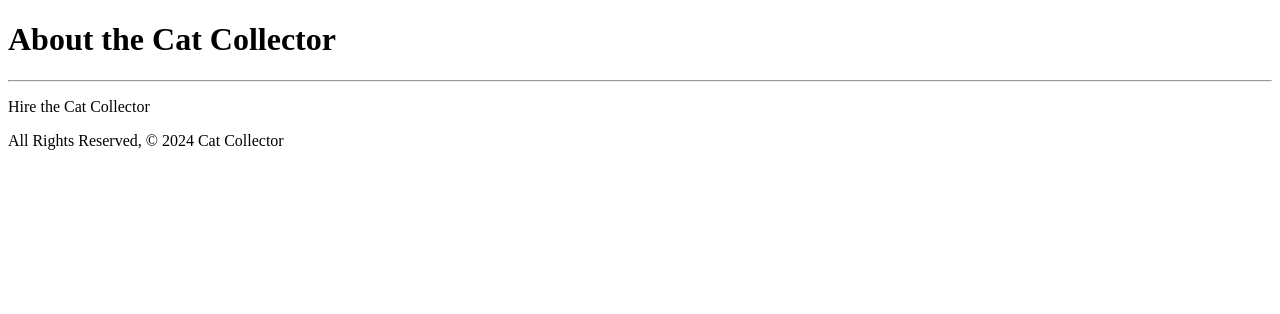
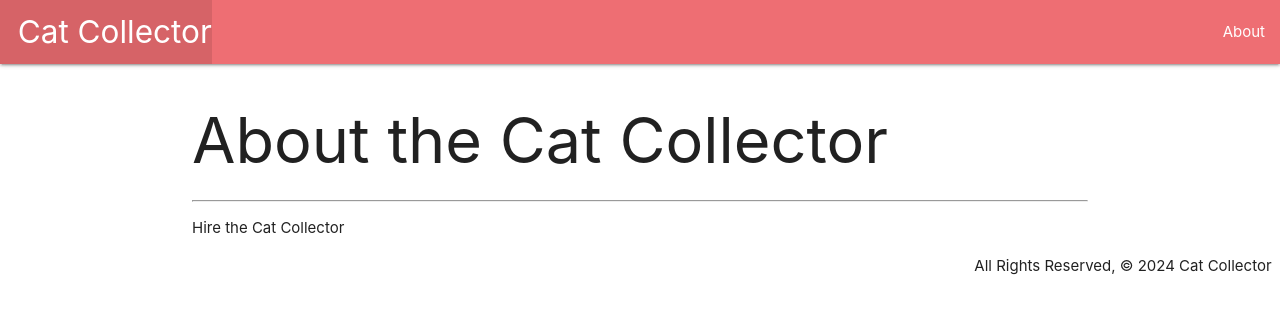
Before and after one commit to RyanCLuis/catCollector-, a Django app: page /about/ in a window 1280 px wide. Shown: the top 314 px of the page. Run offline with Django 3.2, Linux system fonts and the light colour scheme.

Commit message:
adds styling and template base

```diff
--- a/main_app/templates/about.html
+++ b/main_app/templates/about.html
@@ -1,14 +1,6 @@
-<!DOCTYPE html>
-<html lang="en">
-<head>
-    <meta charset="UTF-8">
-    <meta name="viewport" content="width=device-width, initial-scale=1.0">
-    <title>About</title>
-</head>
-<body>
-    <h1>About the Cat Collector</h1>
-    <hr>
-    <p>Hire the Cat Collector</p>
-    <footer>All Rights Reserved, &copy; 2024 Cat Collector</footer>
-</body>
-</html>
+{% extends 'base.html' %}
+{% block content %}
+<h1>About the Cat Collector</h1>
+<hr>
+<p>Hire the Cat Collector</p>
+{% endblock %}
--- /dev/null
+++ b/main_app/templates/base.html
@@ -0,0 +1,40 @@
+<!DOCTYPE html>
+<html lang="en">
+<head>
+    <meta charset="UTF-8">
+    <meta name="viewport" content="width=device-width, initial-scale=1.0">
+    <title>CatCollector</title>
+    <link rel="stylesheet" href="https://cdnjs.cloudflare.com/ajax/libs/materialize/1.0.0/css/materialize.min.css">
+</head>
+<body>
+    <header class="navbar-fixed">
+        <nav>
+            <div class="nav-wrapper">
+                <ul>
+                    <li>
+                        <a href="/" class="left brand-logo">
+                            &nbsp;&nbsp;Cat Collector
+                        </a>
+                    </li>
+                </ul>
+                <ul class="right">
+                    <li>
+                        <a href="/about">About</a>
+                    </li>
+                </ul>
+            </div>
+        </nav>
+    </header>
+    <main class="container">
+        {% block content %}
+
+
+        {% endblock %}
+    </main>
+    <footer class="footer">
+        <div class="right">
+            All Rights Reserved, &copy; 2024 Cat Collector &nbsp;
+        </div>
+    </footer>
+</body>
+</html>
```
Also changed, not shown: main_app/templates/home.html (+7 -11 lines).
